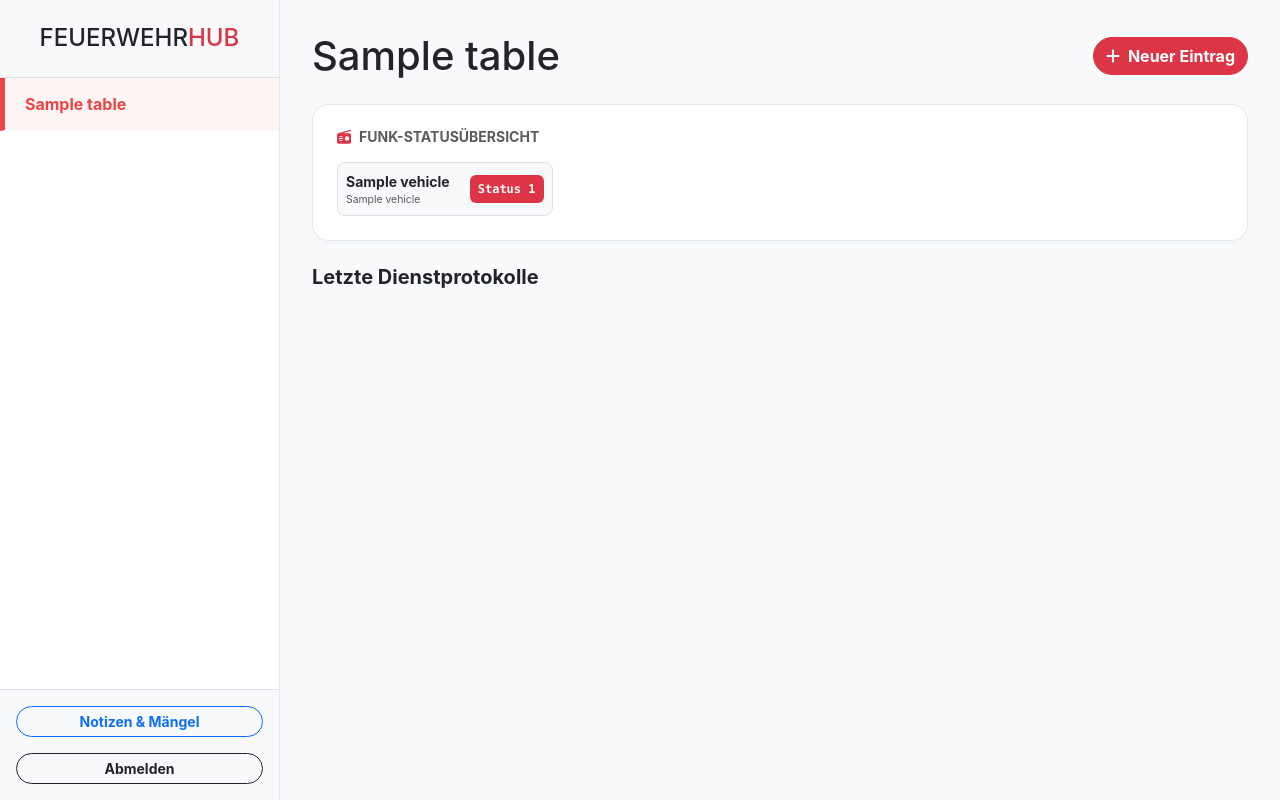
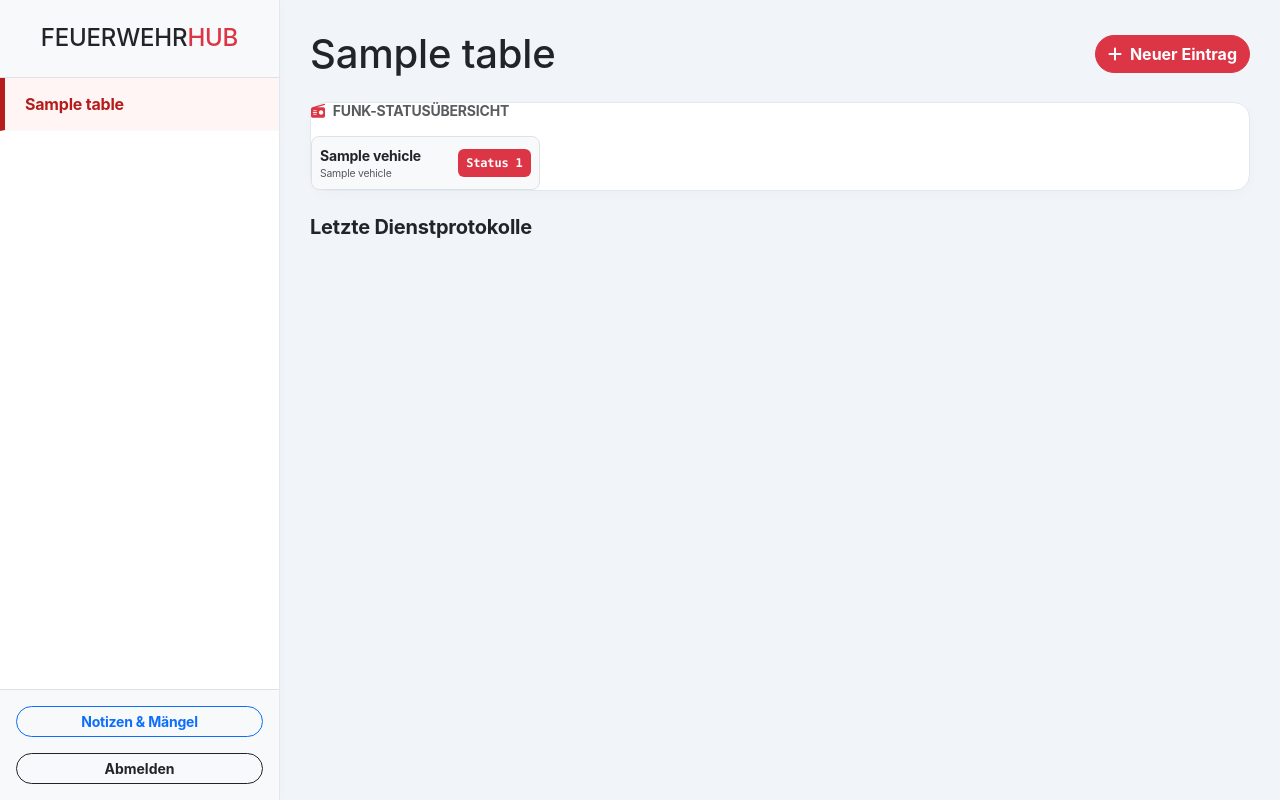
Before and after one commit to mrdanilp15-crypto/dienstbuch, a FastAPI app: page /personal in a window 1280 px wide. Run offline with FastAPI, Linux system fonts and the light colour scheme; tables that the repository leaves empty hold one stand-in row (values such as "Sample post"); data that the repository does not hold is empty; some libraries are stand-ins or nearby versions.

Commit message:
Update CSS variables and styles for branding

```diff
--- a/static/style.css
+++ b/static/style.css
@@ -1,102 +1,78 @@
-/* --- FEUERWEHRHUB CORE CSS MIGRATION --- */
+/* --- FEUERWEHRHUB CORE UNIFIED BRANDING --- */
 :root {
-    --fh-dark: #0f172a;
-    --fh-bg: #f8fafc;
+    --fh-dark: #0f172a;       /* Deep Slate */
+    --fh-bg: #f1f5f9;         /* Hellgrauer Hintergrund */
     --fh-card-bg: #ffffff;
     --fh-border: #e2e8f0;
     --fh-text-main: #1e293b;
     --fh-text-muted: #64748b;
 
-    --fh-fire: #ef4444;       /* FeuerwehrHub Signalrot */
-    --fh-exercise: #3b82f6;   /* Blau */
-    --fh-incident: #ef4444;   /* Rot */
-    --fh-misc: #f59e0b;       /* Orange */
-    --fh-safe: #10b981;       /* Grün */
+    /* Taktische Farbpalette */
+    --fh-fire: #b71c1c;       /* Feuerwehr-Abendrot */
+    --fh-exercise: #0d6efd;   /* Übungs-Blau */
+    --fh-incident: #dc3545;   /* Einsatz-Rot */
+    --fh-misc: #ffc107;       /* Sonstiges-Gelb */
+    --fh-safe: #16a34a;       /* Gültig-Grün */
 }
 
-* { box-sizing: border-box; margin: 0; padding: 0; }
+* { box-sizing: border-box; }
 
 body {
-    background: var(--fh-bg);
+    background-color: var(--fh-bg);
     color: var(--fh-text-main);
-    font-family: 'Inter', system-ui, sans-serif;
-    height: 100vh;
+    font-family: 'Inter', 'Segoe UI', system-ui, sans-serif;
+    letter-spacing: -0.2px;
+    height: 100dvh;
+    margin: 0;
     overflow: hidden;
 }
 
-/* --- GRID SYSTEM & ALIGNMENT --- */
-.app-container {
-    display: flex;
-    height: 100vh;
-    width: 100vw;
-}
+/* --- APP MAIN LAYOUT --- */
+.app-container { display: flex; height: 100dvh; }
 
 .sidebar {
     width: 280px;
-    background: white;
+    background: var(--fh-card-bg);
     border-right: 1px solid var(--fh-border);
     display: flex;
     flex-direction: column;
     flex-shrink: 0;
+    box-shadow: 2px 0 10px rgba(0,0,0,0.02);
+    z-index: 100;
 }
 
 .main-content {
     flex-grow: 1;
     overflow-y: auto;
-    padding: 2rem;
-    background: var(--fh-bg);
+    padding: 30px;
+    width: 100%;
+    scroll-behavior: smooth;
 }
 
-/* --- TOP HEADER FOR PAGES --- */
-.page-header {
-    background: linear-gradient(135deg, var(--fh-dark) 0%, #1e293b 100%);
-    color: white;
-    padding: 2rem 0;
-    border-radius: 0 0 24px 24px;
-    margin-bottom: 2rem;
-    box-shadow: 0 10px 15px -3px rgba(0,0,0,0.1);
+.mobile-nav {
+    display: none;
+    background: var(--fh-card-bg);
+    border-bottom: 1px solid var(--fh-border);
+    padding: 10px 15px;
+    align-items: center;
+    justify-content: space-between;
+    z-index: 1100;
 }
 
-/* --- HUB CARDS --- */
-.card, .note-card, .member-card {
-    background: white !important;
+/* --- UNIFIED CARDS --- */
+.card, .session-item, .member-card, .broadcast-card {
+    background: var(--fh-card-bg) !important;
     border: 1px solid var(--fh-border) !important;
     border-radius: 16px !important;
-    padding: 1.5rem !important;
-    box-shadow: 0 4px 6px -1px rgba(0,0,0,0.02) !important;
-    transition: transform 0.2s, box-shadow 0.2s;
-    margin-bottom: 1.5rem;
+    box-shadow: 0 4px 12px rgba(0,0,0,0.02) !important;
+    transition: all 0.2s ease-in-out !important;
 }
-.card:hover, .note-card:hover, .member-card:hover {
-    box-shadow: 0 10px 20px rgba(0,0,0,0.05) !important;
-    transform: translateY(-2px);
+.card:hover, .session-item:hover, .member-card:hover {
+    box-shadow: 0 8px 20px rgba(15, 23, 42, 0.05) !important;
+    border-color: #cbd5e1 !important;
 }
 
-/* --- PERSONNEL & GRID LAYOUTS --- */
-.person-grid {
-    display: grid;
-    grid-template-columns: repeat(auto-fill, minmax(320px, 1fr));
-    gap: 1.5rem;
-}
-
-/* --- PROTOKOLL-ZEILEN (Keine Überschneidungen mehr) --- */
-.person-row {
-    display: flex;
-    align-items: center;
-    justify-content: space-between;
-    padding: 1rem;
-    background: white;
-    border-bottom: 1px solid var(--fh-border);
-    gap: 1rem;
-}
-.person-row.absent { background-color: #fff5f5; opacity: 0.8; }
-.person-row.g26-expired-alert { background-color: #fef2f2 !important; border-left: 4px solid var(--fh-fire) !important; }
-
-.name-area { flex-grow: 1; min-width: 0; }
-.name-text { font-weight: 600; font-size: 1.05rem; display: block; color: var(--fh-dark); }
-.g26-crit-text { color: var(--fh-fire) !important; font-weight: bold; font-size: 0.75rem; display: block; margin-top: 2px; }
-
-/* --- SIDEBAR LISTS --- */
+/* --- NAVIGATION & GRID TUNING --- */
 .group-item {
     padding: 14px 20px;
     cursor: pointer;
@@ -105,50 +81,71 @@ body {
     justify-content: space-between;
     align-items: center;
     transition: all 0.2s;
-    border-bottom: 1px solid #f8f9fa;
+    border-bottom: 1px solid #f8fafc;
     color: var(--fh-text-main);
+    font-weight: 500;
 }
-.group-item:hover { background: #f8fafc; }
 .group-item.active {
     border-left-color: var(--fh-fire);
     background: #fff5f5;
     color: var(--fh-fire);
-    font-weight: bold;
+    font-weight: 700;
 }
 
-/* --- COCKPIT COMPONENT STYLES --- */
-.avatar-container, .editor-avatar {
+.person-grid {
+    display: grid;
+    grid-template-columns: repeat(auto-fill, minmax(320px, 1fr));
+    gap: 1.5rem;
+}
+
+/* --- LIST ROWS & ALERTS --- */
+.person-row {
+    display: flex;
+    align-items: center;
+    padding: 14px 20px;
+    border-bottom: 1px solid var(--fh-border);
+    transition: 0.2s;
+    background: white;
+}
+.person-row.absent { background-color: #fff5f5; opacity: 0.8; }
+.person-row.g26-expired-alert { border-left: 5px solid var(--fh-fire) !important; background-color: #fef2f2 !important; }
+.g26-crit-text { color: var(--fh-fire) !important; font-weight: 700; font-size: 0.75rem; display: block; margin-top: 2px; }
+
+/* --- BRAND COMPONENT STYLES --- */
+.avatar-container, .editor-avatar, .modal-avatar-upload {
     width: 55px; height: 55px; border-radius: 12px; background: #e2e8f0;
     overflow: hidden; display: flex; align-items: center; justify-content: center;
     border: 2px solid #f1f5f9; flex-shrink: 0;
 }
-.avatar-container img, .editor-avatar img { width: 100%; height: 100%; object-fit: cover; }
+.avatar-container img, .editor-avatar img, .modal-avatar-upload img { width: 100%; height: 100%; object-fit: cover; }
+.modal-avatar-upload { width: 110px; height: 110px; cursor: pointer; border: 2px dashed #cbd5e1; }
 
 .sig-box {
-    width: 70px; height: 40px; border: 1px dashed #cbd5e0; border-radius: 6px;
+    width: 70px; height: 40px; border: 1px dashed #cbd5e0; border-radius: 8px;
     display: flex; align-items: center; justify-content: center; cursor: pointer;
     background: #f8fafc; overflow: hidden;
 }
 .sig-box img { max-width: 100%; max-height: 100%; }
+.sig-wrapper { position: relative; width: 100%; height: 250px; background: white; border: 1px solid #cbd5e1; border-radius: 8px; }
+#sigCanvas { width: 100%; height: 100%; touch-action: none; background: white; }
 
-/* --- RESPONSIBILITY BREAKPOINTS --- */
-.mobile-nav { display: none; background: white; border-bottom: 1px solid var(--fh-border); padding: 10px 15px; }
+/* --- SPECIAL BADGES & CONFIGS --- */
+.badge-status { font-size: 0.65rem; font-weight: 800; text-transform: uppercase; padding: 4px 10px; border-radius: 20px; }
+.status-aktiv { background: #dcfce7; color: #15803d; }
+.status-passiv { background: #f1f5f9; color: #475569; }
+.status-jugend { background: #e0f2fe; color: #0369a1; }
+.status-ehren { background: #fef3c7; color: #b45309; }
 
+.status-dot { height: 8px; width: 8px; border-radius: 50%; display: inline-block; margin-right: 6px; }
+.bg-ok { background: var(--fh-safe); } .bg-warn { background: var(--fh-misc); } .bg-crit { background: var(--fh-fire); }
+
+/* --- RESPONSIVE FIX (KEIN MOBIL-MIX) --- */
 @media (max-width: 991px) {
     body { overflow: auto; }
-    .app-container { flex-direction: column; }
+    .app-container { flex-direction: column; height: auto; }
     .sidebar { display: none !important; }
-    .mobile-nav { display: flex; justify-content: space-between; align-items: center; sticky; top:0; z-index:1000; }
+    .mobile-nav { display: flex; sticky; top: 0; }
     .main-content { padding: 15px; }
     .person-row { flex-direction: column; align-items: flex-start; gap: 0.5rem; }
 }
-
-/* --- BADGES & CHIPS --- */
-.badge-vis { font-size: 0.65rem; font-weight: 800; text-transform: uppercase; padding: 4px 10px; border-radius: 50px; }
-.vis-public { background: #e6f4ea; color: #137333; }
-.vis-private { background: #e8f0fe; color: #1a73e8; }
-.vis-admin { background: #fce8e6; color: #c5221f; }
-.vis-geratewart { background: #fef7e0; color: #b06000; }
-.status-dot { height: 8px; width: 8px; border-radius: 50%; display: inline-block; margin-right: 6px; }
-.bg-ok { background: var(--fh-safe); } .bg-warn { background: var(--fh-misc); } .bg-crit { background: var(--fh-fire); }
 [v-cloak] { display: none !important; }
```
